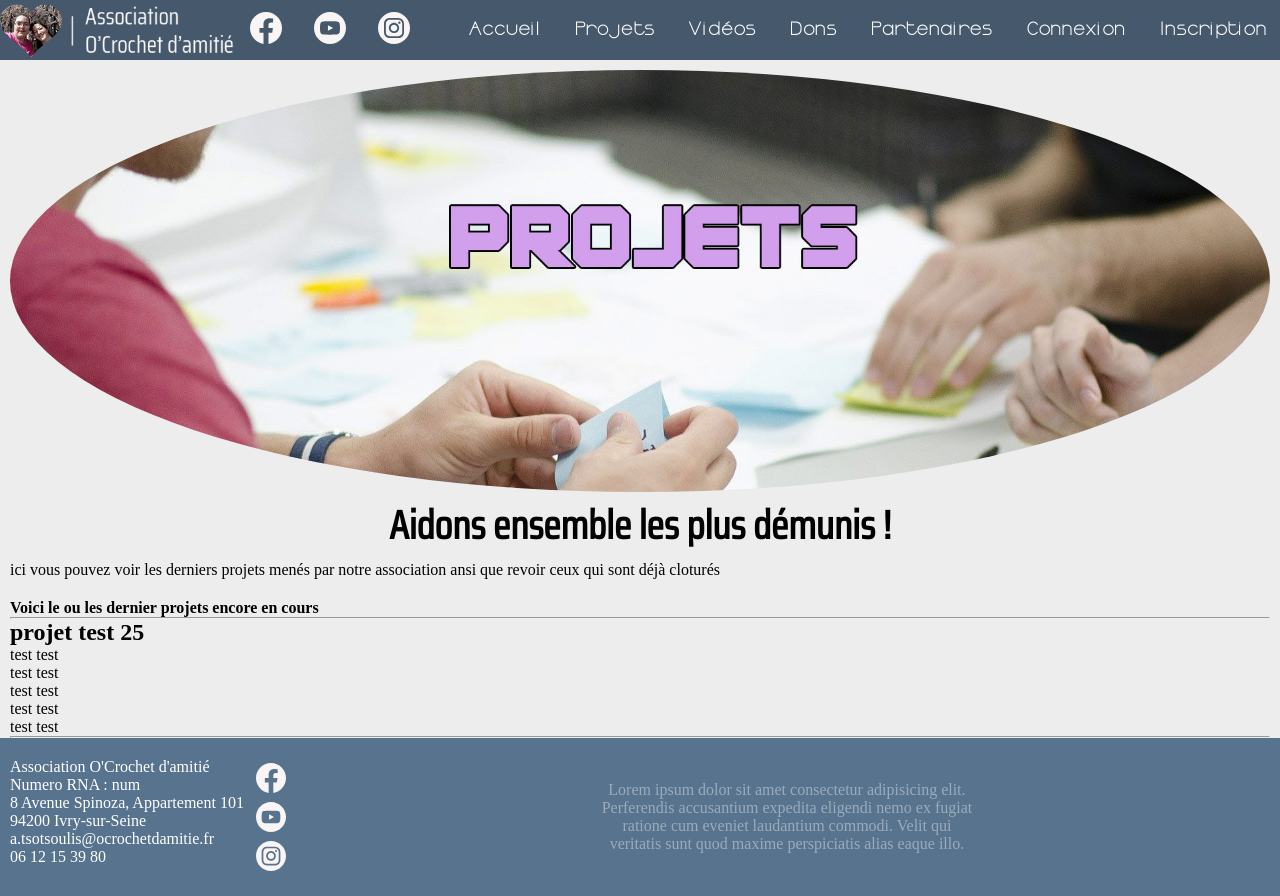
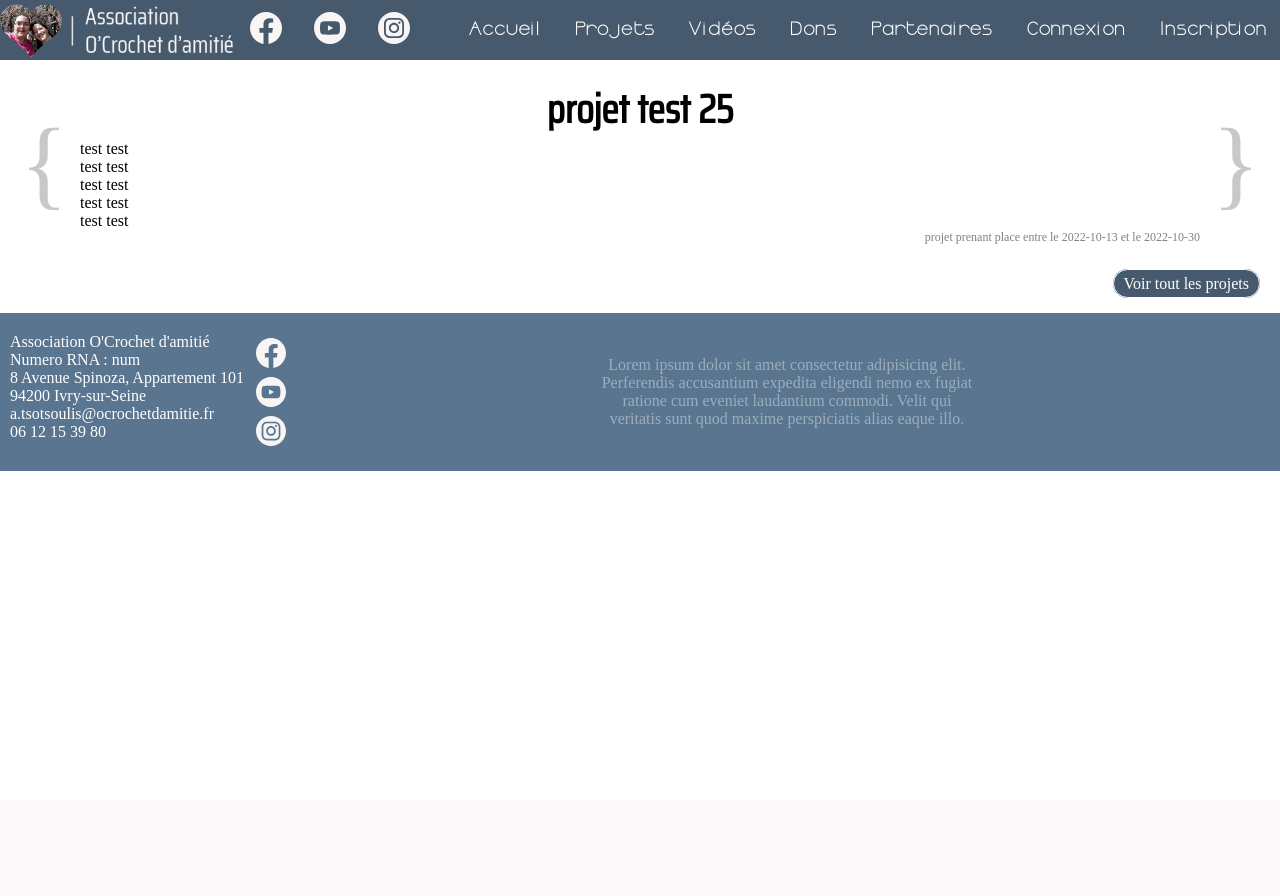
Before and after one commit to SorennCavalin/oCrochetDAmitie, a PHP site: page /oCrochetDAmitie/projet/accueil in a window 1280 px wide. After the commit the page ends 471 px from the top, so only its background shows below. Run offline with PHP 8.4, Linux system fonts and the light colour scheme; data comes from the database, SQL or seed files in the repository.

Commit message:
21/02/2023

```diff
--- a/Assets/app.css
+++ b/Assets/app.css
@@ -23,13 +23,23 @@ body
     font-size: var(--font-size);
     width: 100%;
     height: 100%;
-    background-color: var(--site_bgc);
+    /* background-color: var(--site_bgc); */
     /* min-height: 1200px; */
     padding-top: 60px;
 }
 
 form{
     margin-top: 100px;
+}
+
+.button{
+    margin-top: 10px;
+    background-color: rgba(52, 73, 94, 0.9);
+    color: white;
+    padding: 5px 10px;
+    border: .5px solid white;
+    border-radius: 15px;
+    cursor: pointer;
 }
 
 
--- a/Assets/app.js
+++ b/Assets/app.js
@@ -101,7 +101,13 @@ window.addEventListener('load', () => {
 
     $('.alert').each(function (index, boite) {
         boite = $(boite);
-        boite.append('<div class="suppr">x</div>')
+        boite.append('<div class="suppr">x</div>');
+        if (boite.hasClass("alert-success") || boite.hasClass("alert-secondary")) {
+            setTimeout(() => {
+                console.log("ok")
+                boite.remove();
+            },5000)
+        }
 
     })
     $('.suppr').each((i, suppr) => {
--- a/Assets/css/connexion.css
+++ b/Assets/css/connexion.css
@@ -50,11 +50,11 @@ label::after{
     width: 10px;
     text-align: center;
 }
-button{
+.button{
     margin-top: 10px;
     background-color: rgba(52, 73, 94, 0.9);
     color: white;
-    padding: 5px;
+    padding: 5px 10px;
     border: .5px solid white;
     border-radius: 15px;
     cursor: pointer;
--- a/Assets/css/profil.css
+++ b/Assets/css/profil.css
@@ -78,6 +78,7 @@ svg {
     width: 40%;
     aspect-ratio: 1/.5;
     border: .5px solid gray;
+    background-color: white;
     padding: 20px;
     margin: 20px auto;
     box-shadow: 18px 19px 8px 0px rgba(0,0,0,0.1);
--- a/Assets/css/projet_accueil.css
+++ b/Assets/css/projet_accueil.css
@@ -1,42 +1,36 @@
 
+#projets{
+    position: relative;
+    padding: 20px 70px;
+    /* background-color: #fff;
+    border: 1px solid black; */
+}
 
-
-.projets {
-    padding: 10px 0;
+.fleche{
+    position: absolute;
+    top: 50%;
+    transform: translateY(-50%);
+    cursor: pointer;
+    transition: opacity 0.3s ease;
+    /* opacity: 0; */
+    font-size: 100px;
+    color: rgba(186, 186, 186, 0.8);
+    /* background-color: rgba(0, 0, 0, 0.8); */
+    padding: 10px;
 }
-.projet{
-    overflow: hidden;
-    position: relative;
-    transition: .2s;
-    padding: 5px 10px 10px 10px;
-    height: auto;
-    border-right: .5px solid;
-    border-left: .5px solid;
+#Moins{
+    left: 0;
 }
-.ferme {
-    max-height: 35px;
+#Plus{
+    right: 0;
 }
-.arrow {
-    position: absolute;
-    top: 10px;
-    right: 10px;
-    width: 0;
-    height: 0;
-    margin: 0;
-    border-style: solid;
-    border-width: 10px 5px 0 5px;
-    border-color: #000000 transparent transparent transparent;
-    transition: .2s;
+.infoSup{
+    font-size: 12px;
+    text-align: right;
+    color: gray;
 }
-.retourne{
-    transform: rotate(180deg);
-}
-hr:last-of-type{
+.autreProjets{
+    padding: 10px;
+    text-align: right;
     margin-bottom: 10px;
 }
-.lien_tout{
-    text-align: end;
-}
-.projet_titre{
-    margin-bottom: 23px;
-}
--- /dev/null
+++ b/Assets/js/SliderProjets.js
@@ -0,0 +1,89 @@
+window.addEventListener("load", () => {
+
+    class SliderProjet{
+
+        projets = $(".projet").detach();
+        idActuel = 0;
+
+
+        // retourne l'array des projets
+        getProjets() {
+            return this.projets;
+        }
+        // retourne toute la div de projet (en gros la page quasi-entière)
+        getDivProjet() {
+            return $('#projets');
+        }
+        // retourne le projet qui possède l'id actif
+        getProjet() {
+            return $(this.getProjets()[this.getIdActuel()]);
+        }
+        // change l'id actif
+        setIdActuel(id) {
+            this.idActuel = id;
+        }
+        // récupère l'id actif
+        getIdActuel() {
+            return this.idActuel;
+        }
+
+        // affiche le projet actif
+        afficherProjet() {
+            this.getDivProjet().append(this.getProjet());
+        }
+
+        /**
+         * change l'idActuel et affiche le nouveau projet actif
+         *
+         * @param {string} action
+         * L'action effectuée par la fonction (+ ou -)
+         */
+        changeIdActuel(action) {
+            let id = this.getIdActuel();
+            this.getProjet().remove();
+            console.log(this.getProjets());
+            console.log(this.getIdActuel());
+            console.log(action);
+            if (action === "Plus") {
+                this.setIdActuel(id + 1);
+                // si + que 2 (le 3eme projet) retourne au projet 1
+                if (this.getIdActuel() > 2) {
+                    this.setIdActuel(0);
+                }
+                this.afficherProjet();
+            } else if (action === "Plus") {
+                this.setIdActuel(id - 1);
+                // si - que 0 (le 1eme projet) va au projet 3 (indice 2)
+                if (this.getIdActuel() < 0) {
+                    this.setIdActuel(2);
+                }
+                this.afficherProjet();
+            }
+        }
+
+        flechesChange() {
+            $(".fleche").each((index, fleche) => {
+                // askip fleche has already been declared alors que je le fait tout le temps mais bon (ノへ￣、)
+                let flecheJQ = $(fleche);
+                flecheJQ.on("click", () => {
+                    let action = flecheJQ.attr("id");
+                    this.changeIdActuel(action);
+                })
+            })
+
+        }
+
+        init() {
+            // initialise l'objet en lançant les fonction necessaires
+            // affiche le projet 1
+            this.afficherProjet()
+            // active les fleches permettant de slider
+            this.flechesChange()
+        }
+    }
+
+
+    let slider = new SliderProjet();
+    slider.init();
+    console.log(slider.getProjets())
+})
--- a/Assets/js/projets.js
+++ /dev/null
@@ -1,14 +0,0 @@
-window.addEventListener("load",() => {
-    var $projets = $('.projet');
-    var $boutons = $('.arrow');
-
-
-    $boutons.each(($indice,$bouton) => {
-        $bouton.addEventListener("click",function () {
-            console.log($projets[$indice])
-            $projets[$indice].classList.toggle("ferme");
-            $bouton.classList.toggle("retourne");
-        })
-    })
-
-})
--- a/Controllers/ProjetController.php
+++ b/Controllers/ProjetController.php
@@ -121,16 +121,14 @@ class ProjetController extends BaseController{
      }
 
      public function accueil(){
-          if(!$projets = Bdd::selection(["table" => "projet", "where" => "WHERE date_fin >= '". date("Y-m-d",time()) ."' ORDER BY date_fin DESC"])){
-               $pause = true;
-               $projets = Bdd::selection(["table" => "projet", "where" => "ORDER BY date_fin DESC LIMIT 3"]);
-          }
+          $projets = Bdd::selection(["table" => "projet", "compare" => "date_debut", "where" => " <= '". date("Y-m-d",time()) . "'", "and" => true, "andCompare" => "date_fin", "andWhere" => ">= '". date("Y-m-d",time()) . "'",  "order" => "id DESC", "limit" => "3"]);
+          // \d_exit($projet);
 
 
           $this->affichage("projet/accueil.html.php",[
                "projets" => $projets,
-               "css" => "projet",
-               "js" => "projets",
+               "css" => "projet_accueil",
+               "js" => "SliderProjets",
                "pause" => isset($pause) ? $pause : false
           ]);
      }
--- a/Modeles/Bdd.php
+++ b/Modeles/Bdd.php
@@ -63,7 +63,7 @@ class Bdd {
             $order = "";
         }
 
-        if(isset($and)&&isset($andCompare)){
+        if(isset($and) && isset($andCompare)){
             if(isset($andWhere)){
                 $and = "AND $andCompare $andWhere";
             }
--- a/Templates/base_admin.html.php
+++ b/Templates/base_admin.html.php
@@ -25,7 +25,7 @@
         <script type='module' src="/oCrochetDAmitie/Assets/js/<?=$js?>.js"></script>
     <?php endif ?>
 
-    <script type='module' src="/oCrochetDAmitie/Assets/js/recherche.js"></script>
+    <script type='module' src="/oCrochetDAmitie/Assets/js/Recherche.js"></script>
 
 
 </head>
--- a/Templates/vues/projet/accueil.html.php
+++ b/Templates/vues/projet/accueil.html.php
@@ -1,27 +1,17 @@
 <div class="container">
-    <div class="banniere">
-        <img src="<?= imgLink("Projets.jpg")?>" alt="Projets">
-    </div>
-    <h1> Aidons ensemble les plus démunis ! </h1>
 
-
-
-
-    <p>ici vous pouvez voir les derniers projets menés par notre association ansi que revoir ceux qui sont déjà cloturés</p>
-
-    <?php if ($pause) : ?>
-        <p>Il n'y a aucun projet encore en activité mais voici les 3 derniers</p>
-    <?php else : ?>
-        <h4>Voici le ou les dernier projets encore en cours</h4>
-    <?php endif ?>
-    <div class="projets">
-        <?php foreach ($projets as $projet) :?>
-            <hr>
-            <div class="projet ferme">
-            <h2 class="projet_titre"><?= $projet->getNom() ?> <div class="arrow"></div></h2>
-            <div class="projet_contenu"><?= $projet->getPage() ?></div>
+    <div id="projets">
+        <div class='fleche' id='Moins'>{</div>
+        <div class="fleche" id='Plus'>}</div>
+        <?php foreach ($projets as $index => $projet) :?>
+            <div class="projet" id='<?= "projet" . $index ?>'>
+                <h1 class="projet_titre"><?= $projet->getNom() ?></h1>
+                <div class="projet_contenu"><?= $projet->getPage() ?></div>
+                <div class="infoSup">
+                    projet prenant place entre le <?= $projet->getDate_debut() . " et le " . $projet->getDate_fin() ?>
+                </div>
             </div>
         <?php endforeach?>
-        <hr>
     </div>
+    <div class='autreProjets '><a href="<?= lien("projet","tout") ?>" class='button'>Voir tout les projets</a></div>
 </div>
--- a/Templates/vues/user/form.html.php
+++ b/Templates/vues/user/form.html.php
@@ -52,7 +52,7 @@
   </div>
  </div>
  <div class='centrer'>
-   <button type="submit" class="btn btn-primary">enregistrer</button>
+  <button type="submit" class="btn btn-primary button" >enregistrer</button>
  </div>
 
 </form>
```
Also changed, not shown: Assets/css/inscription.css (+0 -9 lines), Assets/js/recherche copy.js (deleted, +0 -273 lines), Templates/base.html.php (line endings or trailing spaces).
